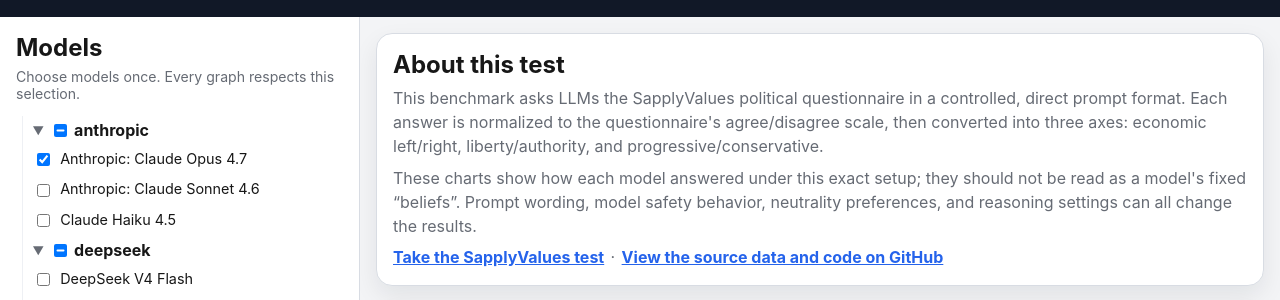
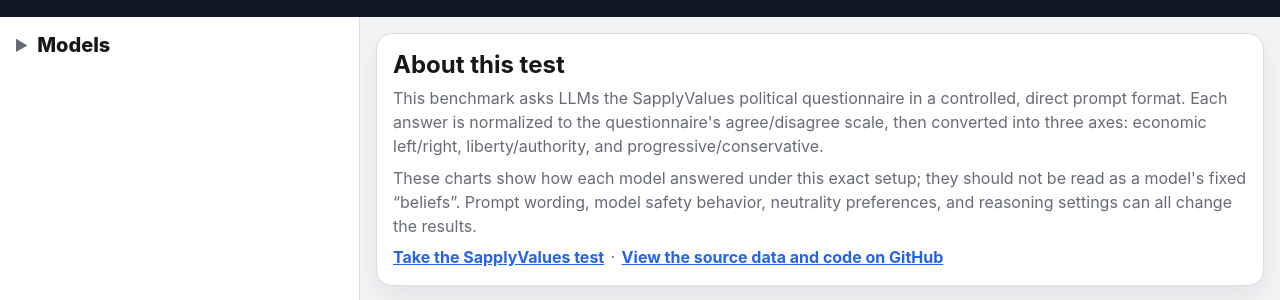
Before and after one commit to NicolasMahn/political_compass_llm, a plain HTML site: page ui/index.html in a window 1280 px wide. Shown: the part 72-372 px from the top of the page. Drawn offline with Linux system fonts and the light colour scheme.

Commit message:
Collapse model selector by default

```diff
--- a/ui/index.html
+++ b/ui/index.html
@@ -13,14 +13,16 @@
         <h1>LLM Political Compass Results</h1>
         <p>Static viewer for persisted benchmark runs.</p>
       </div>
-      <button id="selectAllButton" type="button">Select all models</button>
     </header>
 
     <main class="layout">
       <aside class="sidebar">
-        <h2>Models</h2>
-        <p class="hint">Choose models once. Every graph respects this selection.</p>
-        <div id="runTree" class="run-tree"></div>
+        <details id="modelSelectorDetails">
+          <summary>Models</summary>
+          <p class="hint">Choose models once. Every graph respects this selection.</p>
+          <button id="selectAllButton" type="button">Select all models</button>
+          <div id="runTree" class="run-tree"></div>
+        </details>
       </aside>
 
       <section class="content">
--- a/ui/styles.css
+++ b/ui/styles.css
@@ -64,6 +64,13 @@
 }
 
 .sidebar h2, .card h2 { margin: 0 0 0.35rem; }
+.sidebar > details > summary {
+  cursor: pointer;
+  font-size: 1.25rem;
+  font-weight: 800;
+}
+.sidebar > details > summary::marker { color: var(--muted); }
+.sidebar button { margin: 0.35rem 0 0.75rem; }
 .hint { color: var(--muted); font-size: 0.88rem; margin-top: 0; }
 code { background: #eef2ff; padding: 0.08rem 0.25rem; border-radius: 0.25rem; }
 
```
